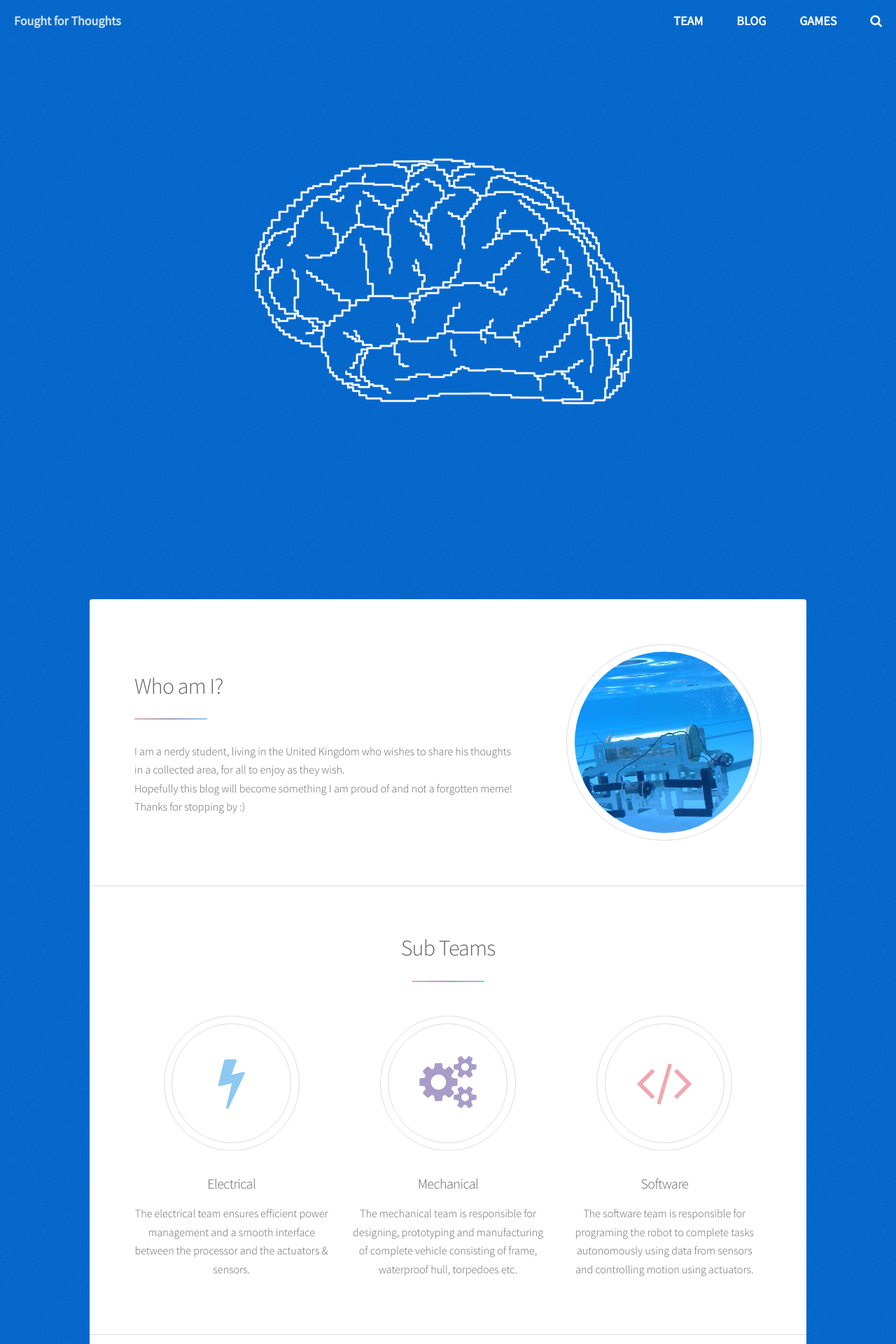
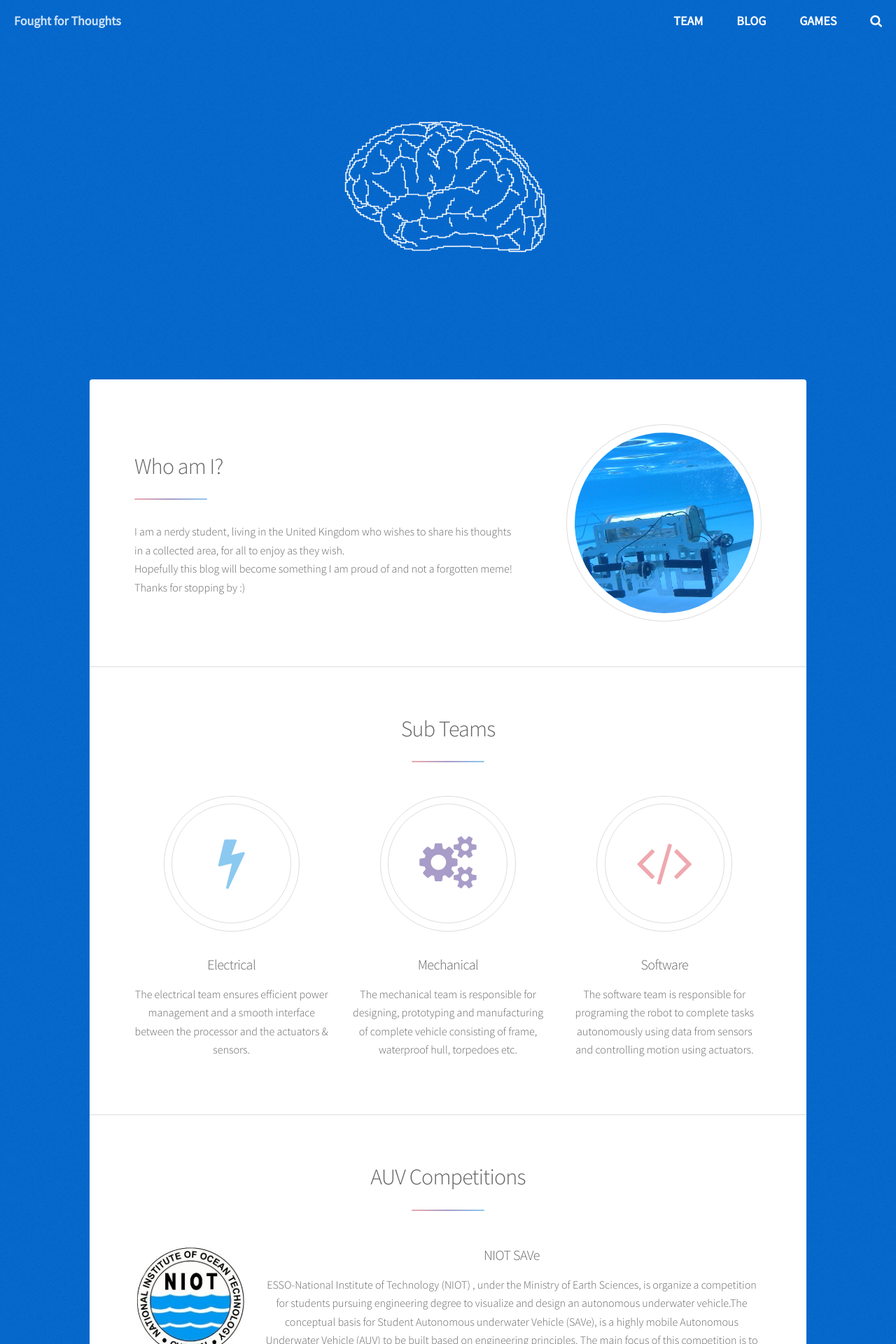
Before and after one commit to BeardOfBlondeness/MichaelP59024.github.io, a Jekyll site: the page built from index.html, in a window 1280 px wide. Shown: the top 1920 px of the page at 70% size. Built offline with Jekyll 4.4.1, drawn with Linux system fonts in a browser that asks for light colours.

Commit message:
FIX THIS LOGO

```diff
--- a/assets/css/main.css
+++ b/assets/css/main.css
@@ -3061,7 +3061,7 @@ table.alt tbody tr td {
 #header.alt .logo img {
     display: block;
     margin: 0 auto;
-    max-width: 75%;
+    max-width: 40%;
 }
 
 @media screen and (max-width: 1280px) {
```
